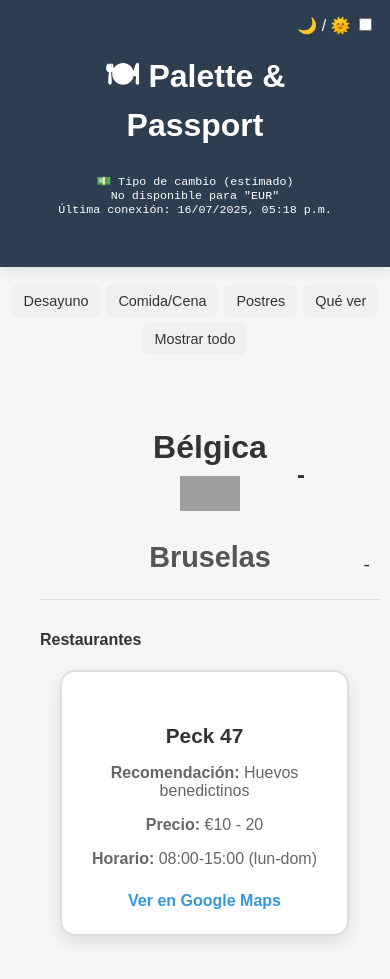
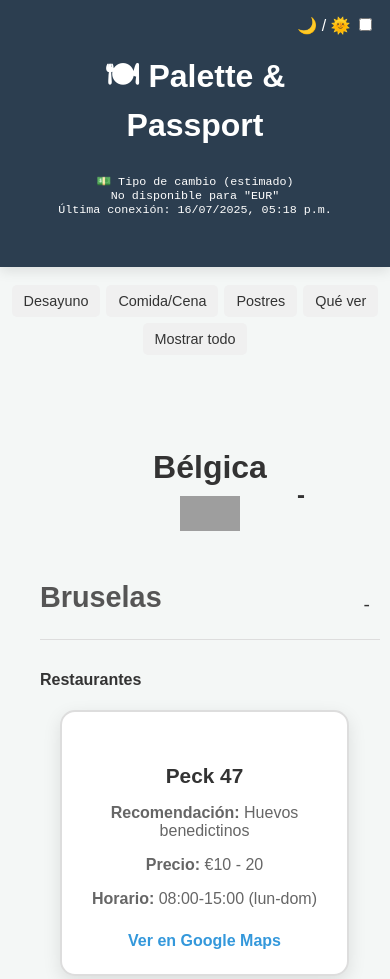
Before and after one commit to mcalan9593/proyecto_viajes, a plain HTML site: page index.html in a window 390 px wide. Shown: the top 979 px of the page. Drawn offline with Linux system fonts and the light colour scheme; no server answers; grey boxes are pictures that could not be loaded.

Commit message:
Country an City aligned

```diff
--- a/css/styles.css
+++ b/css/styles.css
@@ -343,13 +343,12 @@ body.dark-mode .pais-header::after {
     .pais-header {
         margin: 0 80px;
         justify-content: center;
-        flex-direction: column; /* Cambiamos a columna para mejor organización */
-        text-align: center;
-        padding: 0;
+        flex-direction: column;
+        padding: 20px 0;
     }
 
     .pais-container h2 {
-        font-size: 2rem; /* Tamaño más grande para el título del país */
+        font-size: 2rem;
         margin-bottom: 10px;
     }
 
@@ -359,7 +358,7 @@ body.dark-mode .pais-header::after {
 
     .ciudad-container h3 {
         font-size: 1.6rem; /* Tamaño más grande para el título de ciudad */
-        text-align: center;
+        text-align: left;
         margin-bottom: 15px;
         padding: 0;
     }
```
